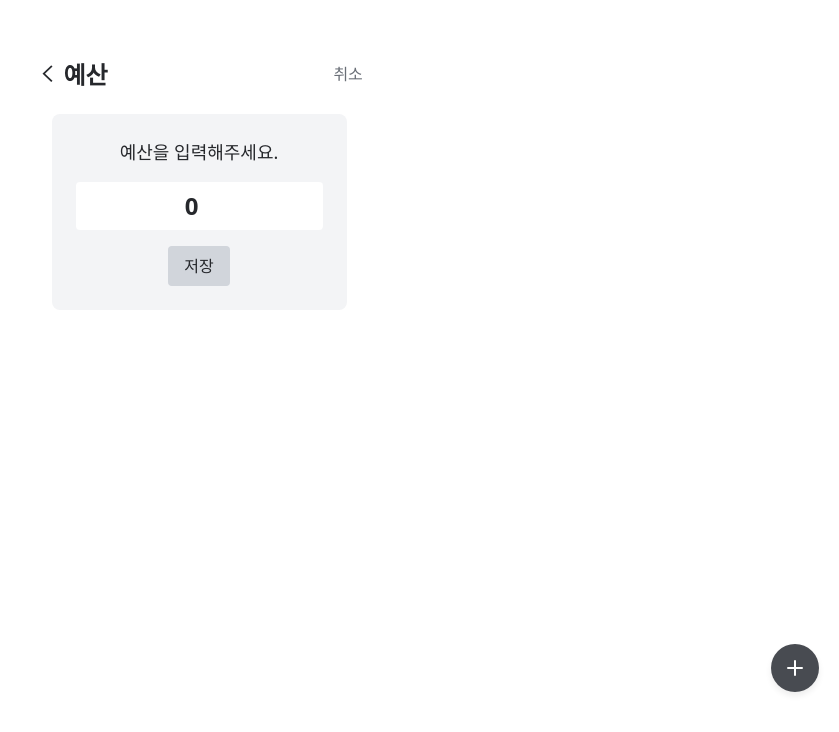
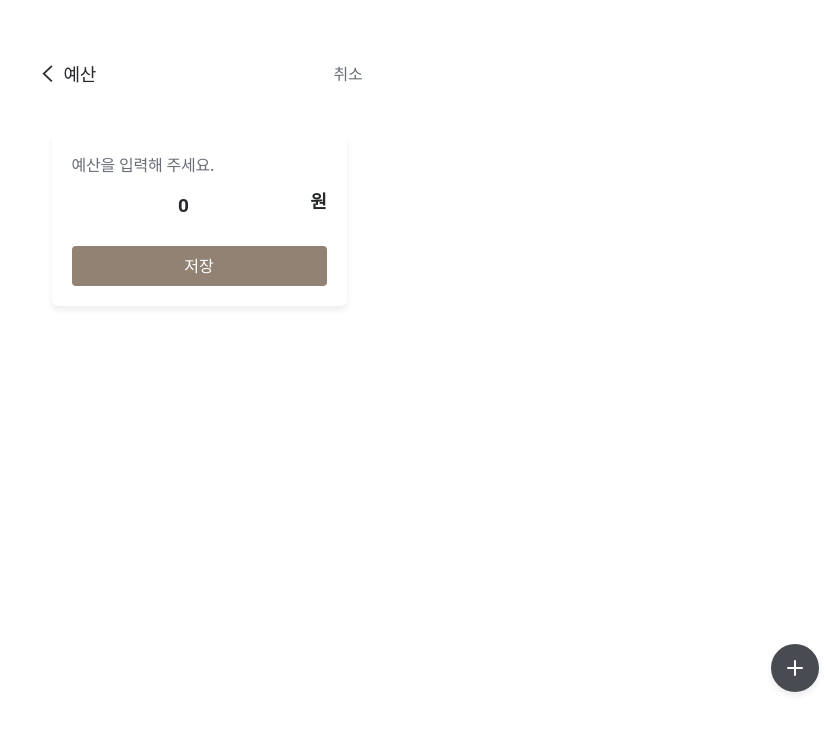
Before and after one commit to JGStudy/MoneyDefenseJGS, a Vue app in the folder MoneyDefenseJGS/: page /budget/edit in a window 1280 px wide. Shown: the top 732 px of the page, without its empty margins (441-1280 px from the left). Built offline with nearby package versions, Linux system fonts and the light colour scheme; what v-calendar would draw is missing.

Commit message:
Desgin: asset 마진 및 입력버튼 디자인 수정

```diff
--- a/MoneyDefenseJGS/src/components/common/AmountEditForm.vue
+++ b/MoneyDefenseJGS/src/components/common/AmountEditForm.vue
@@ -1,26 +1,32 @@
 <!-- 공통 금액 입력 폼 컴포넌트 -->
 <template>
-  <div class="max-w-md mx-auto bg-gray-100 p-6 rounded-lg text-center space-y-4">
-    <h2 class="text-lg">{{ label }}을 입력해주세요.</h2>
-
-    <input
-      v-model.number="amount"
-      type="number"
-      min="0"
-      class="w-full text-center text-2xl font-bold p-2 bg-white rounded"
-    />
+  <BaseBox>
+    <h2 class="text-body02 text-kb-ui-04 font-sans">{{ label }}을 입력해 주세요.</h2>
+    <div class="flex items-center justify-between">
+      <input
+        v-model.number="amount"
+        type="number"
+        min="0"
+        class="text-kb-ui-02 mt-2 w-full text-center text-number-lg font-bold font-nums p-2 bg-white rounded"
+      />
+      <span class="font-sans text-body01 font-bold text-kb-ui-02">원</span>
+    </div>
     <p class="text-red-500" v-if="amount < 0">0 이상의 값을 입력해주세요.</p>
-
-    <div class="flex justify-center gap-4">
-      <button @click="save" :disabled="amount < 0" class="bg-gray-300 px-4 py-2 rounded">
+    <div class="mt-5">
+      <button
+        @click="save"
+        :disabled="amount < 0"
+        class="bg-kb-gray-alt text-kb-ui-11 px-4 py-2 rounded w-full"
+      >
         저장
       </button>
     </div>
-  </div>
+  </BaseBox>
 </template>
 
 <script setup>
 import { ref, watch } from 'vue'
+import BaseBox from './BaseBox.vue'
 const props = defineProps({
   label: String, // '자산' 또는 '예산'
   initialAmount: Number, // 초기값
--- a/MoneyDefenseJGS/src/components/common/TabSwitch.vue
+++ b/MoneyDefenseJGS/src/components/common/TabSwitch.vue
@@ -1,7 +1,7 @@
 <template>
-  <div class="flex justify-start border-b border-gray-200 space-x-6 px-4">
+  <div class="flex justify-start border-b border-gray-200 space-x-6 px-4 mt-5 font-sans">
     <button :class="tabClass('asset')" @click="$emit('update:activeTab', 'asset')">총 자산</button>
-    <button :class="tabClass('budget')" @click="$emit('update:activeTab', 'budget')">예 산</button>
+    <button :class="tabClass('budget')" @click="$emit('update:activeTab', 'budget')">예산</button>
   </div>
 </template>
 
--- a/MoneyDefenseJGS/src/pages/AssetBudgetTotalPage.vue
+++ b/MoneyDefenseJGS/src/pages/AssetBudgetTotalPage.vue
@@ -1,6 +1,6 @@
 <template>
   <AppLayoutPage title="자산" close="취소">
-    <div class="p-4 space-y-6">
+    <div class="space-y-6">
       <!-- 자산/예산 탭 전환 -->
       <TabSwitch v-model:activeTab="currentTab" />
 
--- a/MoneyDefenseJGS/src/pages/BudgetEditPage.vue
+++ b/MoneyDefenseJGS/src/pages/BudgetEditPage.vue
@@ -1,6 +1,6 @@
 <template>
   <div class="p-4">
-    <AppLayoutPage title="예산" close="취소">
+    <AppLayoutPage title="예산" title-custom-class="font-light text-body01" close="취소">
       <!-- 공통 금액 입력 폼 컴포넌트 사용 -->
       <AmountEditForm label="예산" :initial-amount="budgetStore.budget" @save="handleSave" />
     </AppLayoutPage>
```
